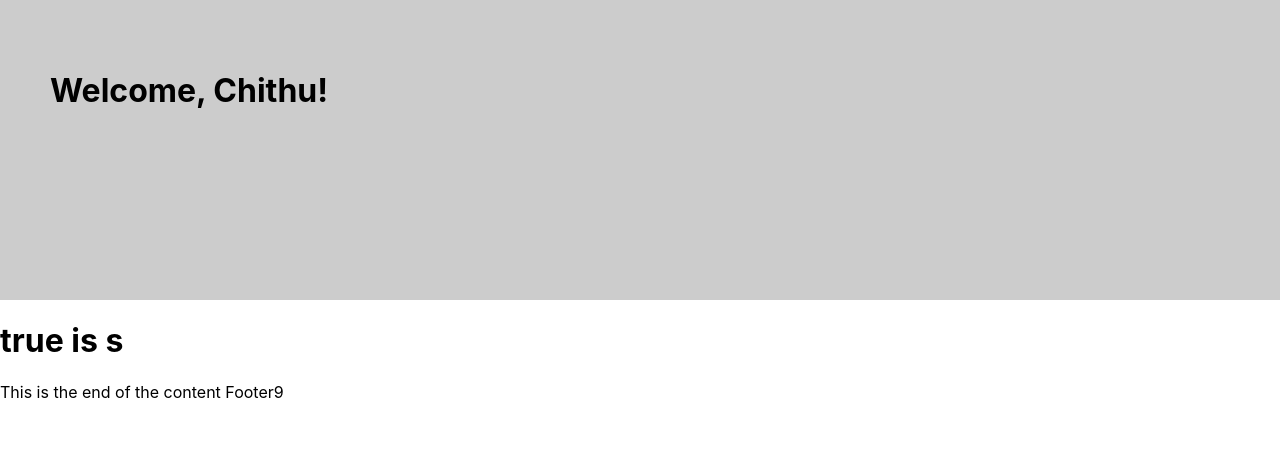
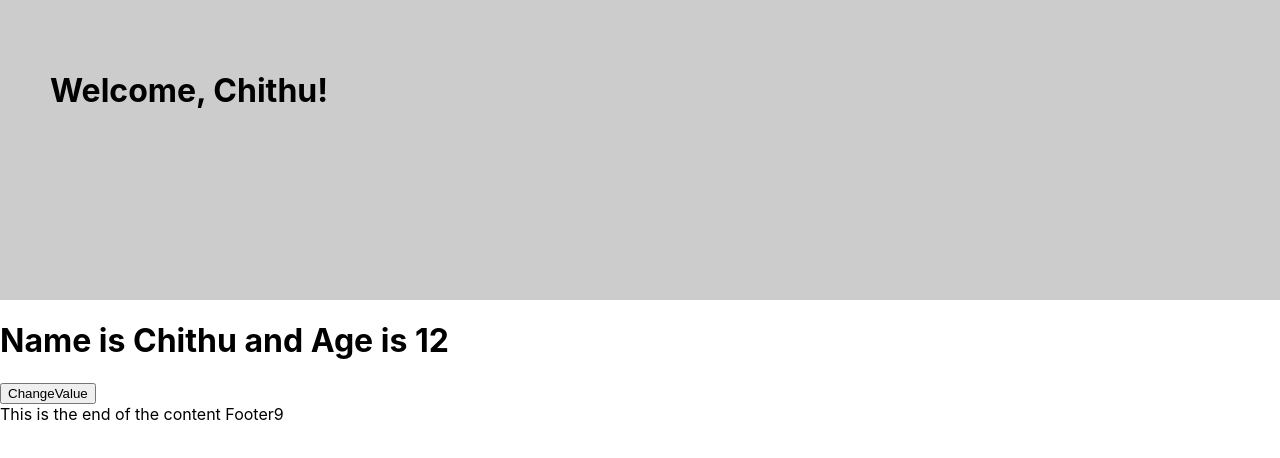
Before and after one commit to chithu777/reactTutorials, a React (Create React App) app: page / in a window 1280 px wide. Shown: the top 458 px of the page. Built offline with nearby package versions, Linux system fonts and the light colour scheme.

Commit message:
React States

```diff
--- a/src/App.js
+++ b/src/App.js
@@ -4,13 +4,17 @@ import Footer from './Footer';
 
 class App extends React.Component{
     method(){
-      return "true"
+      //this.setState({inputvalue:"New Chithu"});
+    }
+    constructor(){
+      super()
+      this.state= {name:"Chithu",age:"12"}
     }
     render(){
       return(
         <div>
           <Header username="Chithu" />
-            <h1>{this.method()} is {this.props.propvals}</h1>
+            <h1>Name is {this.state.name} and Age is {this.state.age}</h1> <button onClick = {this.method()} >ChangeValue</button>
           <Footer/>
         </div>
       )
```
